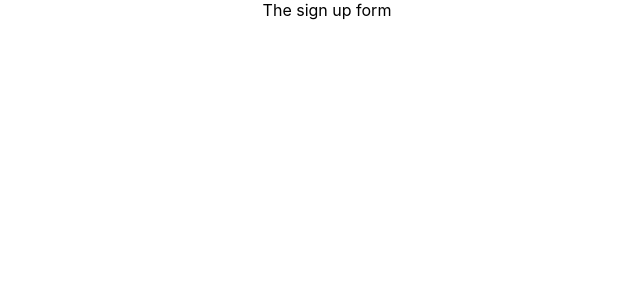
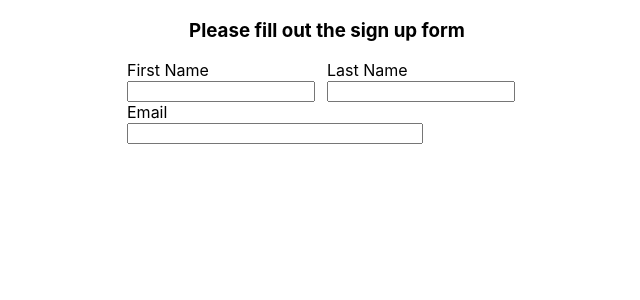
Before and after one commit to buildweek-pt-anywhere-fitness/front-end, a React (Create React App) app in the folder anywhere-fitness/: page / in a window 1280 px wide. Shown: the top 300 px of the page, without its empty margins (313-953 px from the left). Built offline with nearby package versions, Linux system fonts and the light colour scheme.

Commit message:
Started basic form structure for signup component. Currenty has 3 text inputs

```diff
--- a/anywhere-fitness/src/Components/Signup.js
+++ b/anywhere-fitness/src/Components/Signup.js
@@ -1,9 +1,32 @@
 import React from 'react';
+import '../signup.css'
 
 function Signup() {
   return (
     <div>
-      The sign up form
+      <h3>Please fill out the sign up form</h3>
+      <form className="signup-form">
+        <label> First Name
+          <input
+            name="fname"
+            type="text"
+          />
+        </label>
+        <label> Last Name
+          <input
+            name="lname"
+            type="text"
+          />
+        </label>
+        <label className='email-label'> Email
+          <input
+            name="email"
+            type="email"
+          />
+        </label>
+        {/* training style */}
+        {/* fitness level */}
+      </form>
     </div>
   );
 }
--- a/anywhere-fitness/src/signup.css
+++ b/anywhere-fitness/src/signup.css
@@ -0,0 +1,18 @@
+.signup-form {
+  display: flex;
+  justify-content: space-between;
+  flex-wrap: wrap;
+  max-width: 400px;
+  margin: 0 auto;
+  text-align: initial;
+  /* align-items: initial; */
+}
+.signup-form label {
+  width: 50%;
+}
+.signup-form input {
+  width: 90%;
+}
+.signup-form .email-label {
+  width: 80%;
+}
```
